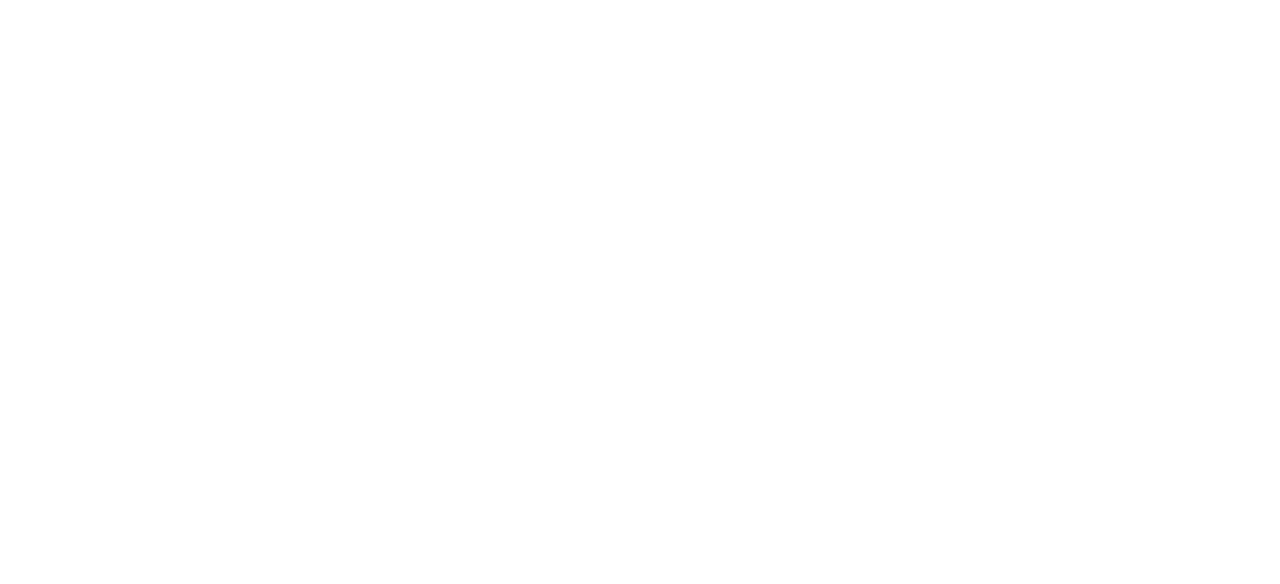
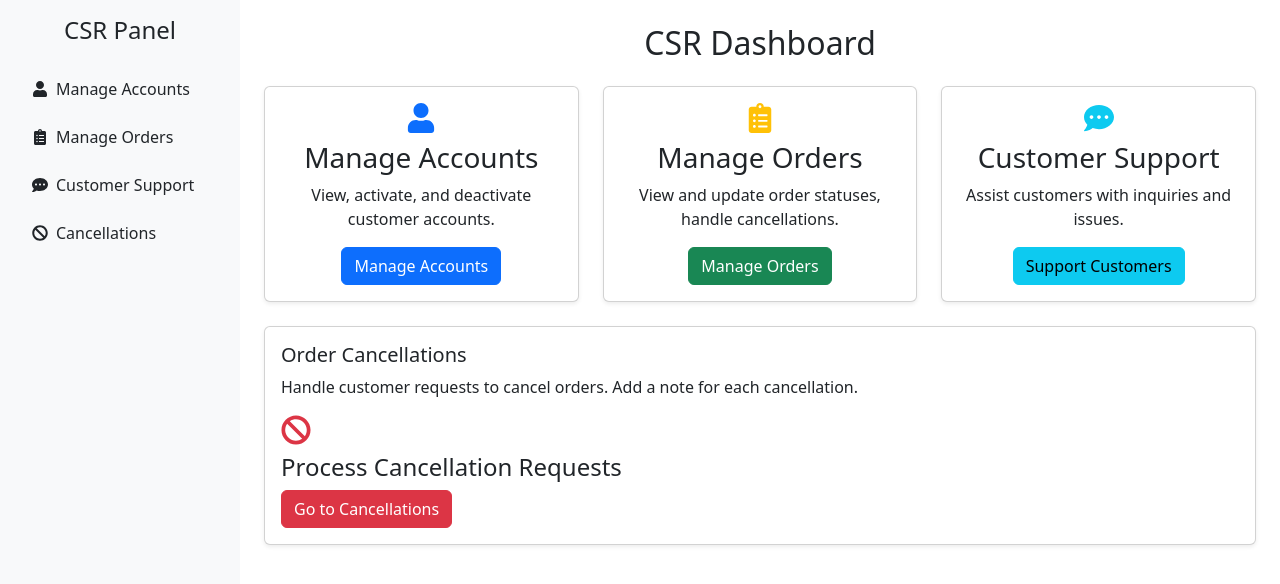
Before and after one commit to IT21182914/EAD-Ecommerce-frontend, a React (Create React App) app: page /csr-dashboard in a window 1280 px wide. Before the commit this address had no page. Shown: the top 584 px of the page. Built offline with nearby package versions, Linux system fonts and the light colour scheme.

Commit message:
Initial Vendor & CSR Dashboard

```diff
--- a/src/App.js
+++ b/src/App.js
@@ -2,8 +2,10 @@
 import { BrowserRouter as Router, Routes, Route } from "react-router-dom";
 import Login from "./components/Auth/Login";
 import Register from "./components/Auth/Register";
-import AdminDashboard from "./components/Dashboard/AdminDashboard";
+import AdminDashboard from "./components/AdminDashboard/AdminDashboard";
 import "./../node_modules/bootstrap/dist/css/bootstrap.min.css";
+import VendorDashboard from "./components/VendorDashboard/VendorDashboard";
+import CSRDashboard from "./components/CSRDashboard/CSRDashboard";
 
 function App() {
   return (
@@ -14,6 +16,8 @@
             <Route path="/" element={<Login />} />
             <Route path="/register" element={<Register />} />
             <Route path="/admin-dashboard" element={<AdminDashboard />} />
+            <Route path="/vendor-dashboard" element={<VendorDashboard />} />
+            <Route path="/csr-dashboard" element={<CSRDashboard />} />
           </Routes>
         </div>
       </div>
--- /dev/null
+++ b/src/components/CSRDashboard/CSRDashboard.js
@@ -0,0 +1,69 @@
+import React from "react";
+import { Container, Row, Col, Card, Button } from "react-bootstrap";
+import Sidebar from "./Sidebar";
+import { FaUser, FaClipboardList, FaBan, FaCommentDots } from "react-icons/fa";
+
+const CSRDashboard = () => {
+  return (
+    <div className="d-flex">
+      <Sidebar role="csr" />
+      <Container fluid className="p-4" style={{ marginLeft: "240px" }}>
+        <h2 className="mb-4 text-center">CSR Dashboard</h2>
+
+        {/* Stat Cards */}
+        <Row className="mb-4">
+          <Col md={4} sm={6}>
+            <Card className="shadow-sm h-100">
+              <Card.Body className="text-center">
+                <FaUser size={30} className="text-primary" />
+                <h3 className="my-2">Manage Accounts</h3>
+                <p>View, activate, and deactivate customer accounts.</p>
+                <Button variant="primary">Manage Accounts</Button>
+              </Card.Body>
+            </Card>
+          </Col>
+          <Col md={4} sm={6}>
+            <Card className="shadow-sm h-100">
+              <Card.Body className="text-center">
+                <FaClipboardList size={30} className="text-warning" />
+                <h3 className="my-2">Manage Orders</h3>
+                <p>View and update order statuses, handle cancellations.</p>
+                <Button variant="success">Manage Orders</Button>
+              </Card.Body>
+            </Card>
+          </Col>
+          <Col md={4} sm={6}>
+            <Card className="shadow-sm h-100">
+              <Card.Body className="text-center">
+                <FaCommentDots size={30} className="text-info" />
+                <h3 className="my-2">Customer Support</h3>
+                <p>Assist customers with inquiries and issues.</p>
+                <Button variant="info">Support Customers</Button>
+              </Card.Body>
+            </Card>
+          </Col>
+        </Row>
+
+        {/* Cancellation Section */}
+        <Row>
+          <Col lg={12}>
+            <Card className="shadow-sm">
+              <Card.Body>
+                <Card.Title>Order Cancellations</Card.Title>
+                <p>
+                  Handle customer requests to cancel orders. Add a note for each
+                  cancellation.
+                </p>
+                <FaBan size={30} className="text-danger" />
+                <h4 className="my-2">Process Cancellation Requests</h4>
+                <Button variant="danger">Go to Cancellations</Button>
+              </Card.Body>
+            </Card>
+          </Col>
+        </Row>
+      </Container>
+    </div>
+  );
+};
+
+export default CSRDashboard;
--- /dev/null
+++ b/src/components/CSRDashboard/Sidebar.js
@@ -0,0 +1,43 @@
+import React from "react";
+import { Nav } from "react-bootstrap";
+import { LinkContainer } from "react-router-bootstrap";
+import { FaUser, FaClipboardList, FaCommentDots, FaBan } from "react-icons/fa";
+
+const Sidebar = ({ role }) => {
+  return (
+    <div
+      className="d-flex flex-column p-3 bg-light text-dark"
+      style={{ width: "240px", height: "100vh", position: "fixed" }}
+    >
+      <h4 className="text-center mb-4">CSR Panel</h4>
+      <Nav className="flex-column">
+        {role === "csr" && (
+          <>
+            <LinkContainer to="/csr-dashboard">
+              <Nav.Link className="text-dark mb-2 d-flex align-items-center">
+                <FaUser className="me-2" /> Manage Accounts
+              </Nav.Link>
+            </LinkContainer>
+            <LinkContainer to="/csr-orders">
+              <Nav.Link className="text-dark mb-2 d-flex align-items-center">
+                <FaClipboardList className="me-2" /> Manage Orders
+              </Nav.Link>
+            </LinkContainer>
+            <LinkContainer to="/csr-support">
+              <Nav.Link className="text-dark mb-2 d-flex align-items-center">
+                <FaCommentDots className="me-2" /> Customer Support
+              </Nav.Link>
+            </LinkContainer>
+            <LinkContainer to="/csr-cancellations">
+              <Nav.Link className="text-dark mb-2 d-flex align-items-center">
+                <FaBan className="me-2" /> Cancellations
+              </Nav.Link>
+            </LinkContainer>
+          </>
+        )}
+      </Nav>
+    </div>
+  );
+};
+
+export default Sidebar;
--- /dev/null
+++ b/src/components/VendorDashboard/Sidebar.js
@@ -0,0 +1,48 @@
+import React from "react";
+import { Nav } from "react-bootstrap";
+import { LinkContainer } from "react-router-bootstrap";
+import {
+  FaBoxOpen,
+  FaWarehouse,
+  FaClipboardList,
+  FaStar,
+} from "react-icons/fa";
+
+const Sidebar = ({ role }) => {
+  return (
+    <div
+      className="d-flex flex-column p-3 bg-light text-dark"
+      style={{ width: "240px", height: "100vh", position: "fixed" }}
+    >
+      <h4 className="text-center mb-4">Vendor Panel</h4>
+      <Nav className="flex-column">
+        {role === "vendor" && (
+          <>
+            <LinkContainer to="/vendor-dashboard">
+              <Nav.Link className="text-dark mb-2 d-flex align-items-center">
+                <FaBoxOpen className="me-2" /> Manage Products
+              </Nav.Link>
+            </LinkContainer>
+            <LinkContainer to="/vendor-inventory">
+              <Nav.Link className="text-dark mb-2 d-flex align-items-center">
+                <FaWarehouse className="me-2" /> Manage Inventory
+              </Nav.Link>
+            </LinkContainer>
+            <LinkContainer to="/vendor-orders">
+              <Nav.Link className="text-dark mb-2 d-flex align-items-center">
+                <FaClipboardList className="me-2" /> Track Orders
+              </Nav.Link>
+            </LinkContainer>
+            <LinkContainer to="/vendor-feedback">
+              <Nav.Link className="text-dark mb-2 d-flex align-items-center">
+                <FaStar className="me-2" /> View Feedback
+              </Nav.Link>
+            </LinkContainer>
+          </>
+        )}
+      </Nav>
+    </div>
+  );
+};
+
+export default Sidebar;
--- /dev/null
+++ b/src/components/VendorDashboard/VendorDashboard.js
@@ -0,0 +1,72 @@
+import React from "react";
+import { Container, Row, Col, Card, Button } from "react-bootstrap";
+import Sidebar from "./Sidebar";
+import {
+  FaBoxOpen,
+  FaWarehouse,
+  FaClipboardList,
+  FaStar,
+} from "react-icons/fa";
+
+const VendorDashboard = () => {
+  return (
+    <div className="d-flex">
+      <Sidebar role="vendor" />
+      <Container fluid className="p-4" style={{ marginLeft: "240px" }}>
+        <h2 className="mb-4 text-center">Vendor Dashboard</h2>
+
+        {/* Stat Cards */}
+        <Row className="mb-4">
+          <Col md={4} sm={6}>
+            <Card className="shadow-sm h-100">
+              <Card.Body className="text-center">
+                <FaBoxOpen size={30} className="text-success" />
+                <h3 className="my-2">Manage Products</h3>
+                <p>Create, update, and delete product listings.</p>
+                <Button variant="primary">Go to Products</Button>
+              </Card.Body>
+            </Card>
+          </Col>
+          <Col md={4} sm={6}>
+            <Card className="shadow-sm h-100">
+              <Card.Body className="text-center">
+                <FaWarehouse size={30} className="text-warning" />
+                <h3 className="my-2">Manage Inventory</h3>
+                <p>Track and update your product stock levels.</p>
+                <Button variant="success">Go to Inventory</Button>
+              </Card.Body>
+            </Card>
+          </Col>
+          <Col md={4} sm={6}>
+            <Card className="shadow-sm h-100">
+              <Card.Body className="text-center">
+                <FaClipboardList size={30} className="text-danger" />
+                <h3 className="my-2">Track Orders</h3>
+                <p>View and manage customer orders and delivery statuses.</p>
+                <Button variant="warning">Go to Orders</Button>
+              </Card.Body>
+            </Card>
+          </Col>
+        </Row>
+
+        {/* Vendor Ratings and Feedback */}
+        <Row>
+          <Col lg={12}>
+            <Card className="shadow-sm">
+              <Card.Body>
+                <Card.Title>Vendor Ratings and Feedback</Card.Title>
+                <p>View customer ratings and feedback on your products.</p>
+                <FaStar size={30} className="text-primary" />
+                <h4 className="my-2">4.5 / 5</h4>
+                <p>Based on 200 reviews</p>
+                <Button variant="info">View Feedback</Button>
+              </Card.Body>
+            </Card>
+          </Col>
+        </Row>
+      </Container>
+    </div>
+  );
+};
+
+export default VendorDashboard;
```
